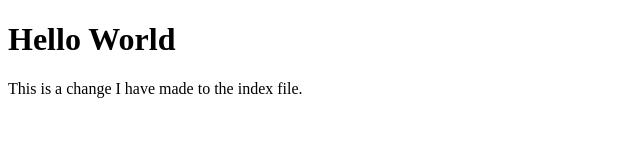
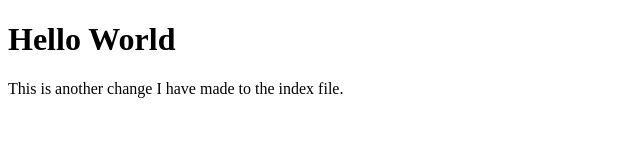
Before and after one commit to ejwm/themoonrune.github.io, a plain HTML site: page index.html in a window 1280 px wide. Shown: the full height of the page, 0-640 px from the left. Drawn offline with Linux system fonts and the light colour scheme.

Commit message:
Changed index file again

```diff
--- a/index.html
+++ b/index.html
@@ -2,6 +2,6 @@
 <html>
 <body>
 <h1>Hello World</h1>
-<p>This is a change I have made to the index file.</p>
+<p>This is another change I have made to the index file.</p>
 </body>
 </html>
```
